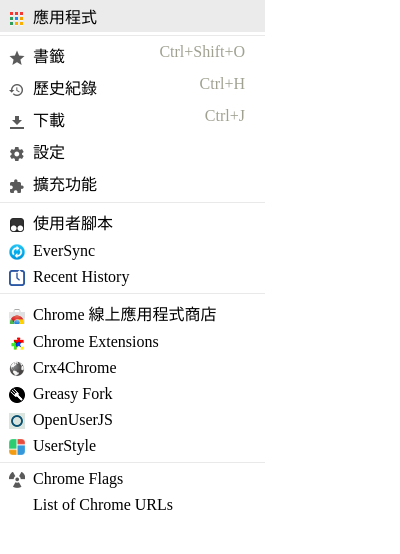
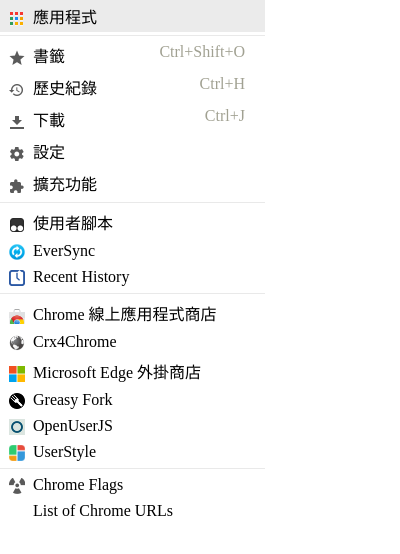
Before and after one commit to saviorxzero98/CrxShortcutButtons, a browser extension: page src/html/popup.html in a window 400 px wide. Drawn offline with Linux system fonts and the light colour scheme.

Commit message:
移除無效選項

```diff
--- a/src/html/popup.html
+++ b/src/html/popup.html
@@ -65,8 +65,8 @@
 			<li data-href="chrome-extension://kphfbikgmkglklebnlckidkpijaljpia/history.html"><img src="/images/recent-history.png" />Recent History</li>
 			<li class="separator"></li>
 			<li data-href="https://chrome.google.com/webstore"><img src="/images/store.png" />Chrome 線上應用程式商店</li>
-			<li data-href="http://www.chromeextensions.org/"><img src="/images/store2.png" />Chrome Extensions</li>
 			<li data-href="https://www.crx4chrome.com/"><img src="/images/store3.png" />Crx4Chrome</li>
+			<li data-href="https://microsoftedge.microsoft.com/addons/Microsoft-Edge-Extensions-Home"><image src="/images/microsoft.png" />Microsoft Edge 外掛商店</li>
 			<li data-href="https://greasyfork.org/zh-TW"><img src="/images/userscript-store.png" />Greasy Fork</li>
 			<li data-href="https://openuserjs.org/"><img src="/images/userscript-store2.png" />OpenUserJS</li>
 			<li data-href="https://userstyles.org/"><img src="/images/userstyle-store.png" />UserStyle</li>
```
Also changed, not shown: src/images/microsoft.png (added), src/manifest.json, 1 other file.
